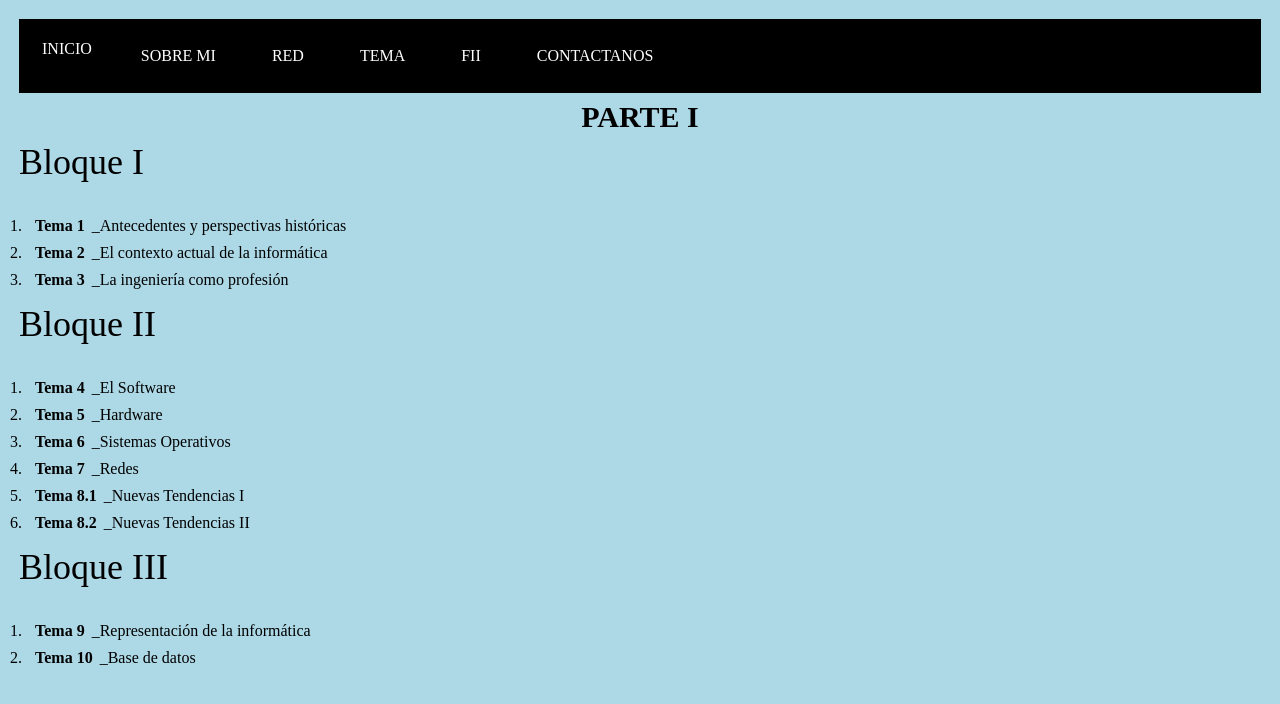
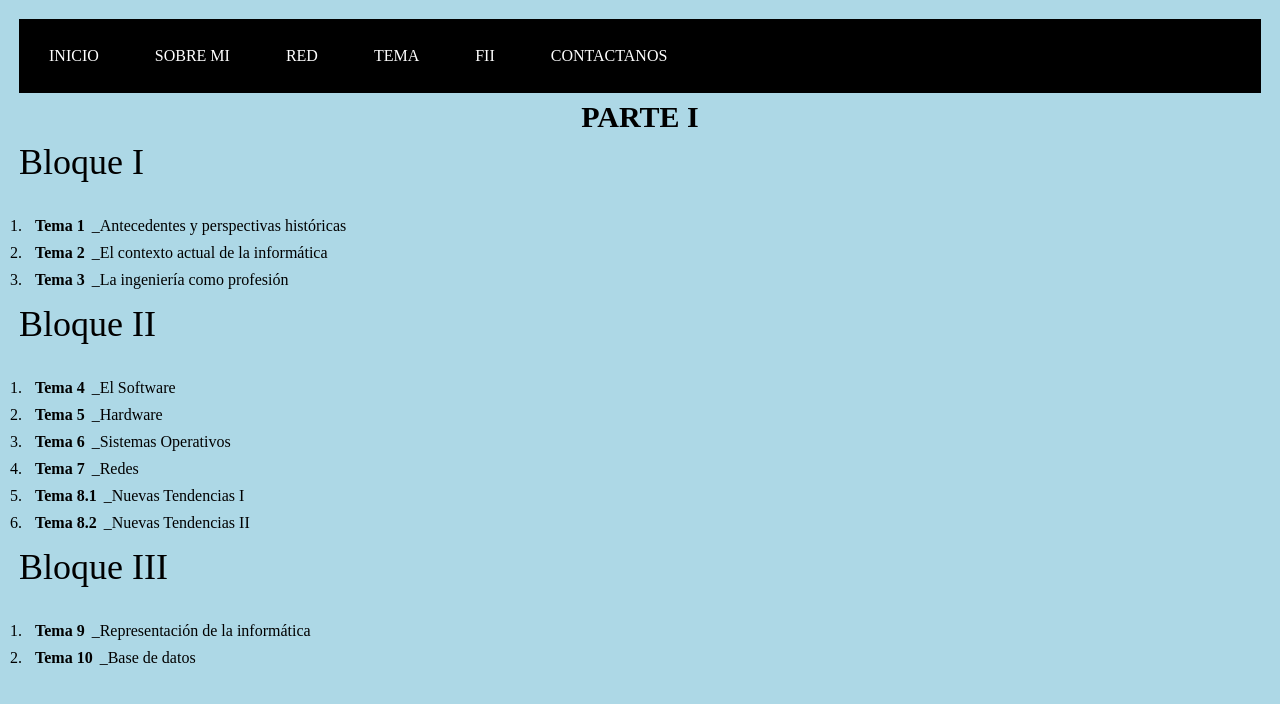
Before and after one commit to Anita0915/webfundamentos_Ana.github.io, a plain HTML site: page Partes/FII.html in a window 1280 px wide. Drawn offline with Linux system fonts and the light colour scheme.

Commit message:
Update FII.html

```diff
--- a/Partes/FII.html
+++ b/Partes/FII.html
@@ -6,24 +6,26 @@
 </head>
 <body>
   <div class="navbar">
-        <a href="../index.html">INICIO</a>
     <div class="subnav">
-          <a href="../Partes/Sobre mi.html">SOBRE MI </a>
+      <a href="./index.html">INICIO</a>
     </div>
     <div class="subnav">
-          <a href="../Partes/Red.html">RED </a>
+      <a href="./Partes/Sobre mi.html">SOBRE MI </a>
     </div>
     <div class="subnav">
-          <a href="../Partes/Tema.html">TEMA</a>
+      <a href="./Partes/Red.html">RED </a>
     </div>
     <div class="subnav">
-          <a href="../Partes/FII.html">FII </a>
+      <a href="./Partes/Tema.html">TEMA</a>
+    </div>
+    <div class="subnav">
+      <a href="./Partes/FII.html">FII </a>
       <div class="subnav-content">
-            <a href="../Partes/detalle FII.html">DETALLE</a>
+        <a href="./Partes/detalle FII.html">DETALLE</a>
       </div>
     </div>
     <div class="subnav">
-          <a href="../Partes/Contactanos.html">CONTACTANOS</a>
+      <a href="./Partes/Contactanos.html">CONTACTANOS</a>
     </div>
   </div>
     <h2>PARTE I</h2>
```
Lines whose indentation alone changed are shown as unchanged.
